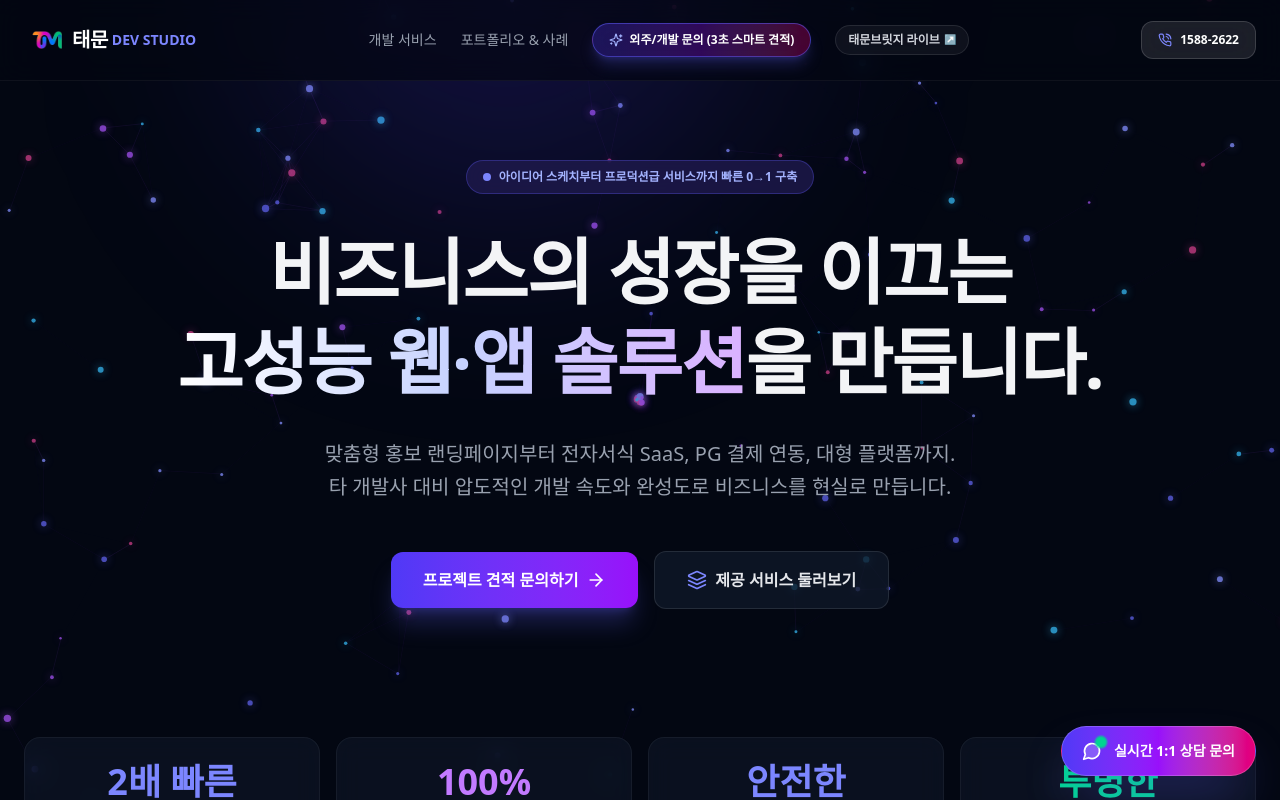
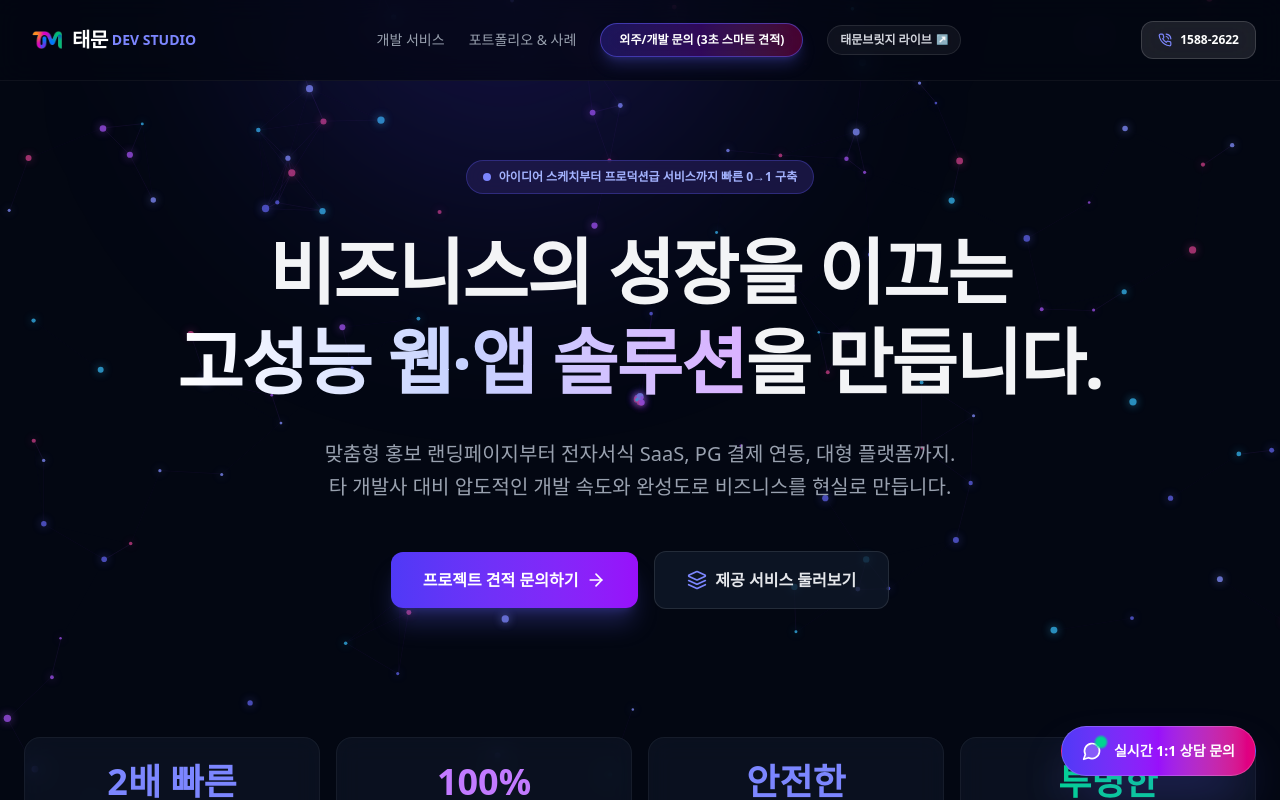
Before and after one commit to taemuntech/taemun-net, a Next.js app: page / in a window 1280 px wide. Shown: the top 800 px of the page. Built offline with nearby package versions, Linux system fonts and the light colour scheme.

Commit message:
remove_ai_sparkles_icon

```diff
--- a/src/app/page.tsx
+++ b/src/app/page.tsx
@@ -43,9 +43,8 @@ export default function Home() {
             <a href="#portfolio" className="hover:text-white transition-colors">포트폴리오 & 사례</a>
             <Link
               href="/inquiry"
-              className="px-4 py-2 rounded-full bg-gradient-to-r from-indigo-600/30 via-purple-600/30 to-pink-600/30 border border-indigo-500/50 text-white font-bold text-xs hover:border-indigo-400 hover:scale-105 transition-all flex items-center gap-1.5 backdrop-blur-md shadow-lg shadow-indigo-500/25"
+              className="px-4.5 py-2 rounded-full bg-gradient-to-r from-indigo-600/30 via-purple-600/30 to-pink-600/30 border border-indigo-500/50 text-white font-bold text-xs hover:border-indigo-400 hover:scale-105 transition-all flex items-center justify-center backdrop-blur-md shadow-lg shadow-indigo-500/25"
             >
-              <Sparkles className="w-3.5 h-3.5 text-indigo-300 animate-pulse" />
               <span>외주/개발 문의 (3초 스마트 견적)</span>
             </Link>
             <a
```
